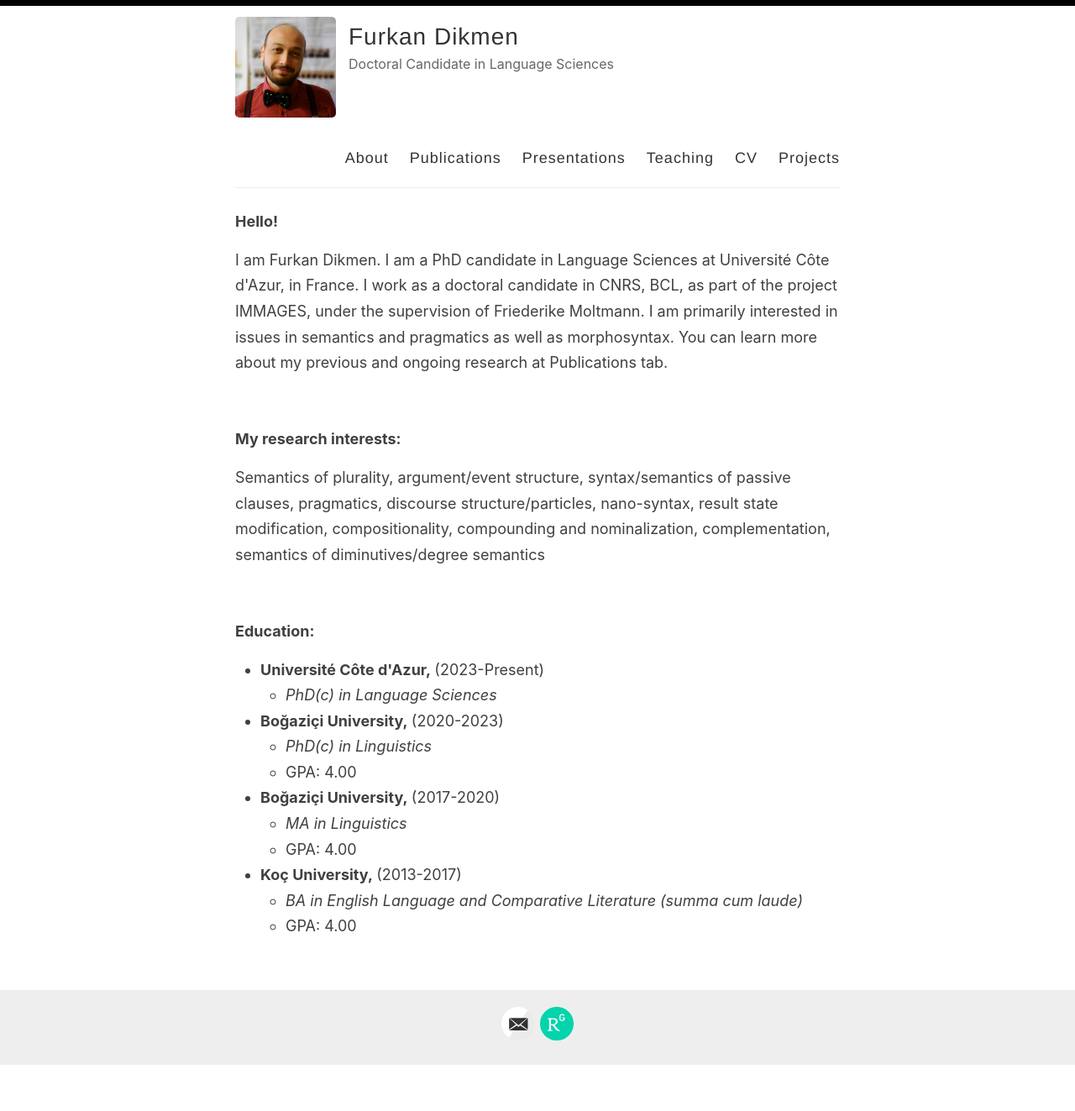
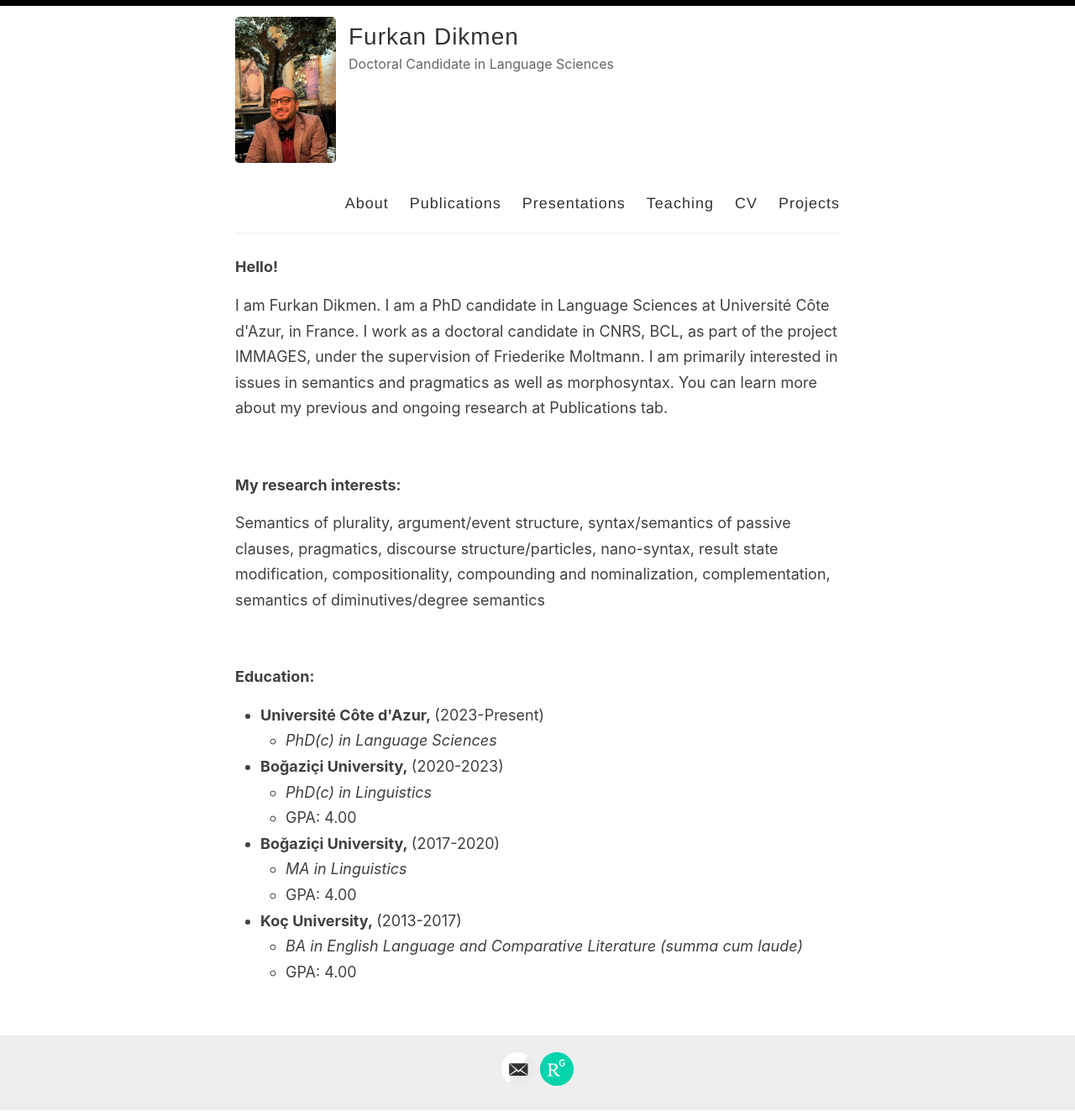
Before and after one commit to furkandikmen/furkandikmen.github.io, a Jekyll site: the page built from index.html, in a window 1280 px wide. Shown: the whole page at 84% size. Built offline with Jekyll 4.4.1, drawn with Linux system fonts in a browser that asks for light colours; the list of posts is cut into pages by our own code; before the commit the page ends 1269 px from its top, so only the background shows below that.

Commit message:
Update _config.yml

```diff
--- a/_config.yml
+++ b/_config.yml
@@ -12,7 +12,7 @@ author: Furkan Dikmen
 description: Doctoral Candidate in Language Sciences
 
 # URL of your avatar or profile pic (you could use your GitHub profile pic)
-avatar: /images/PROFILE.jpg
+avatar: /images/profile.jpg
 
 #
 # Flags below are optional
```
